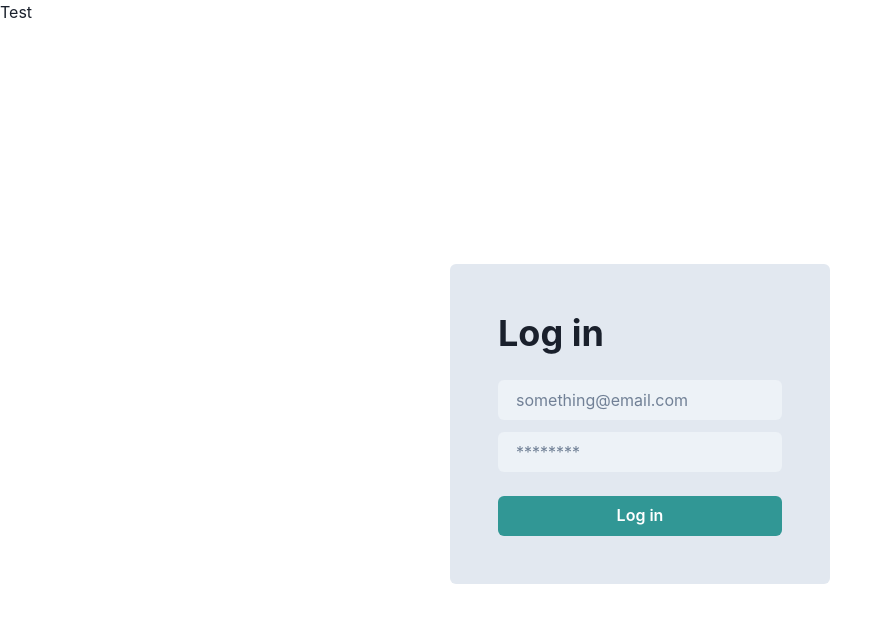
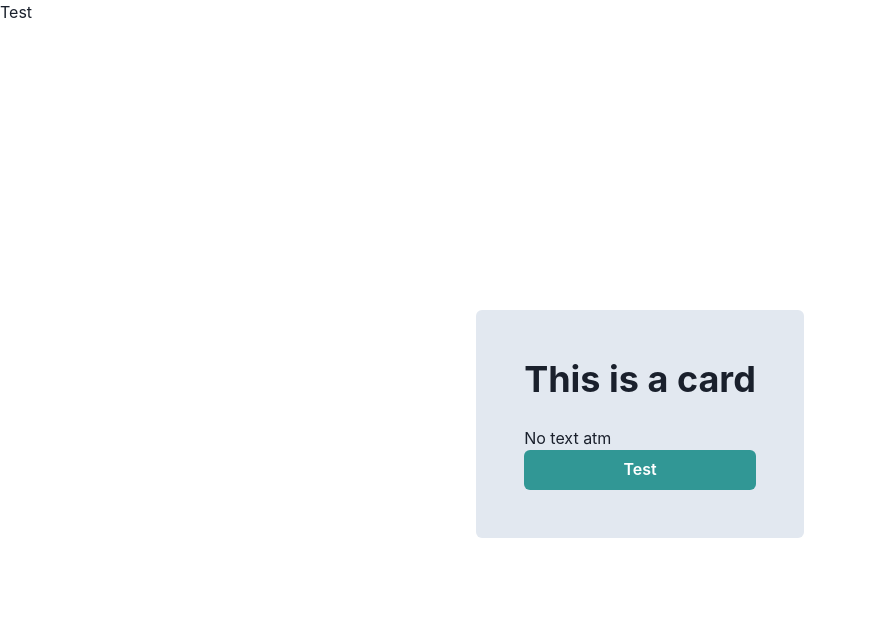
Before and after one commit to Rekal87/try-swipe-challenge, a Next.js app: page / in a window 1280 px wide. Shown: the top 622 px of the page, without its empty margins (0-893 px from the left). Built offline with nearby package versions, Linux system fonts and the light colour scheme.

Commit message:
building card component

```diff
--- a/components/Card.js
+++ b/components/Card.js
@@ -1,18 +1,13 @@
-import { Button, Flex, Heading, Input } from '@chakra-ui/react';
+import { Button, Flex, Heading, Text } from '@chakra-ui/react';
+import { useGetCards } from '..hooks/useGetCards';
 
 export default function Card() {
   return (
     <Flex height='100vh' alignItems='center' justifyContent='center'>
       <Flex direction='column' background='gray.200' p={12} rounded={6}>
-        <Heading mb={6}>Log in</Heading>
-        <Input
-          placeholder='something@email.com'
-          variant='filled'
-          mb={3}
-          type='email'
-        />
-        <Input placeholder='********' variant='filled' mb={6} type='password' />
-        <Button colorScheme='teal'>Log in</Button>
+        <Heading mb={6}>This is a card</Heading>
+        <Text>No text atm</Text>
+        <Button colorScheme='teal'>Test</Button>
       </Flex>
     </Flex>
   );
```
Also changed, not shown: 1 other file (tests, documents, lock files or other folders).
